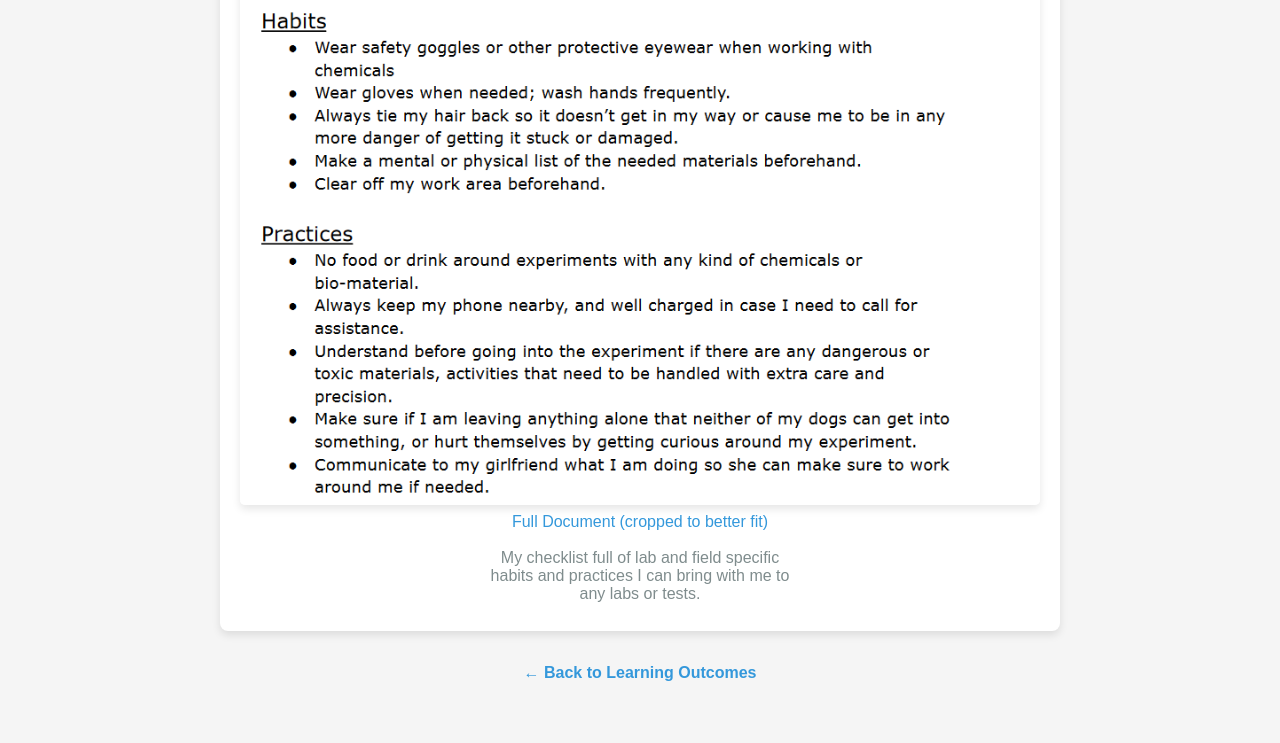
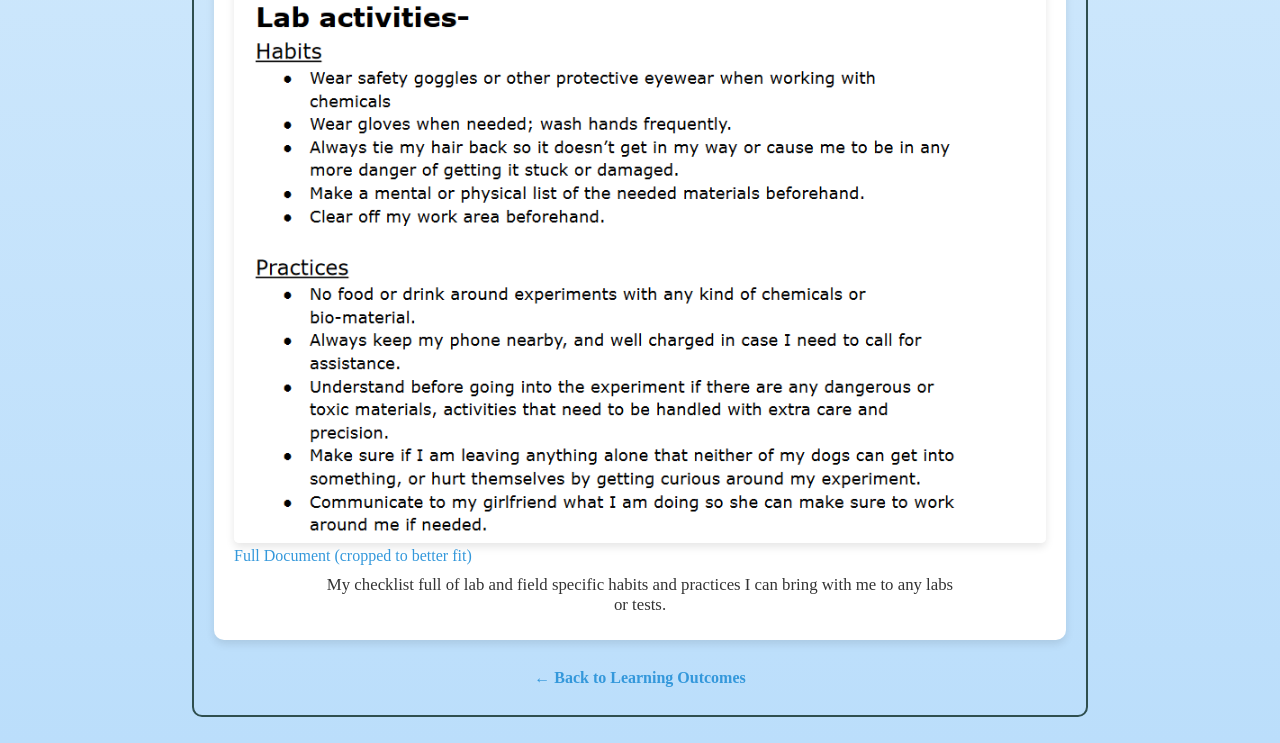
Before and after one commit to KonstadinosAngelis/BiologyPortfolio, a plain HTML site: page enviroSkills.html in a window 1280 px wide. Shown: the part 1086-1829 px from the top of the page. Before the commit the page ends 1800 px from the top, so only its background shows below. Drawn offline with Linux system fonts and the light colour scheme.

Commit message:
final edits

```diff
--- a/main.css
+++ b/main.css
@@ -1,22 +1,42 @@
+* {
+    margin: 0;
+    padding: 0;
+    box-sizing: border-box;
+}
+
 body {
-    font-family: Arial, sans-serif;
+    background: linear-gradient(to bottom, #e3f2fd, #bbdefb);
     background-color: #f5f5f5;
-    color: #333;
-    margin: 0;
+    border: 2px solid darkslategrey;
+    border-radius: 10px;
+    max-width: 70%;
+    margin: 2% auto;
     padding: 20px;
     display: flex;
     flex-direction: column;
     align-items: center;
-}
-h1 {
+
     color: #2c3e50;
 }
 h1 {
-    color: #2c3e50;
+    color: #1565c0;
+    font-size: 2.5rem;
 }
+
+h2 {
+    text-align: center;
+    padding: 10px;
+    font-size: 1.4rem;
+}
+
 p {
+    font-size: 1.1rem;
+    color: #37474f;
+    line-height: 1.2;
+
     text-align: center;
-    margin: 1% 30%;
+    margin: 1% 20%;
+    margin-bottom: 5px;
 }
 
 a {
@@ -32,17 +52,14 @@ a:visited {
     color: #3498db;
 }
 .content {
-    display: flex;
-    flex-direction: column;
-    align-items: center;
-    max-width: 800px;
-    width: 100%;
     background-color: #ffffff;
-    padding: 20px;
-    border-radius: 8px;
+    border-radius: 10px;
+    padding: 15px 20px;
     box-shadow: 0 4px 8px rgba(0, 0, 0, 0.1);
-    margin-bottom: 20px;
+    margin: 20px auto;
+    max-width: 1000px;
 }
+
 .media {
     margin-bottom: 20px;
 }
@@ -52,9 +69,13 @@ a:visited {
     box-shadow: 0 4px 8px rgba(0, 0, 0, 0.1);
 }
 .caption {
-    font-size: 1em;
-    color: #7f8c8d;
+    text-align: center;
+    font-size: 1.05em;
+    color: #333;
     margin-top: 10px;
+    padding: 10px;
+    margin: 0 auto;
+    max-width: 80%;
 }
 .back-link {
     text-decoration: none;
```
Also changed, not shown: index.html (+21 -5 lines).
